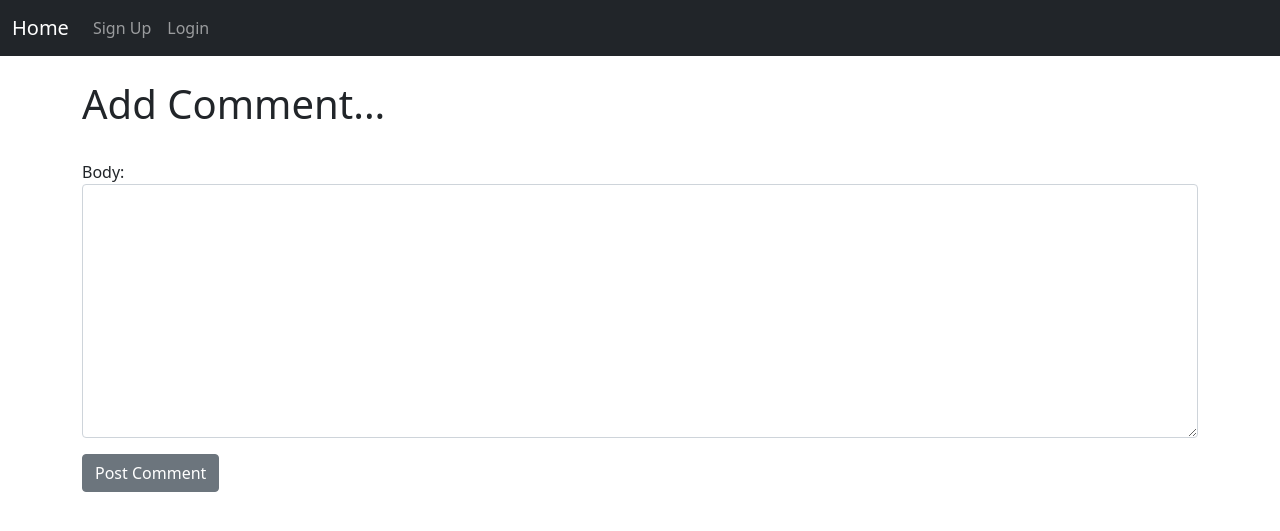
After one commit to vinamraRathi/Website_Evaluation_Using_Opinion_Mining, a Django app: page /1/1/comment/ in a window 1280 px wide. The commit adds this page. Shown: the top 531 px of the page. Run offline with Django 3.2, Linux system fonts and the light colour scheme.

Commit message:
Adding Comments Section

```diff
--- a/main/admin.py
+++ b/main/admin.py
@@ -1,5 +1,5 @@
 from django.contrib import admin
-from . models import Post
+from . models import Post, Comment
 
 admin.site.register(Post)
-#pass = djangotest
+admin.site.register(Comment)
--- a/main/forms.py
+++ b/main/forms.py
@@ -1,5 +1,5 @@
 from django import forms
-from .models import Post
+from .models import Post, Comment
 
 
 class PostForm(forms.ModelForm):
@@ -11,3 +11,13 @@ class PostForm(forms.ModelForm):
             'title': forms.TextInput(attrs={'class':'form-control'}),
             'website_url': forms.URLInput(attrs={'class': 'form-control'}),
         }
+
+
+class CommentForm(forms.ModelForm):
+    class Meta:
+        model = Comment
+        fields = ('body',)
+
+        widgets = {
+            'body': forms.Textarea(attrs={'class': 'form-control'}),
+        }
--- a/main/models.py
+++ b/main/models.py
@@ -25,3 +25,13 @@ def slug_generator(sender, instance, *args, **kwargs):
 
 
 pre_save.connect(slug_generator, sender=Post)
+
+
+class Comment(models.Model):
+    post = models.ForeignKey(Post,related_name="comments", on_delete=models.CASCADE)
+    name = models.CharField(max_length=255)
+    body = models.TextField()
+    date_added = models.DateTimeField(auto_now_add=True)
+
+    def __str__(self):
+        return '%s - %s' %(self.post.title, self.name)
--- /dev/null
+++ b/main/templates/add_comment.html
@@ -0,0 +1,13 @@
+{% extends 'base.html' %}
+
+{% block content %}
+    <h1>Add Comment...</h1>
+    <br>
+    <div class="form-group">
+    <form method="post">
+        {% csrf_token %}
+        {{ form.as_p }}
+        <button class="btn btn-secondary">Post Comment</button>
+    </form>
+    </div>
+{% endblock %}
--- a/main/templates/base.html
+++ b/main/templates/base.html
@@ -43,9 +43,18 @@
           <li class="nav-item">
           <a class="nav-link" href="{% url 'login' %}">Login</a>
           </li>
+          {% endif %}
+      </ul>
 
-          {% endif %}
-
+      <ul class="navbar-nav ms-auto">
+        {% if user.is_authenticated %}
+            <li class="nav-item">
+                <a class="nav-link" href="{% url 'Edit-Profile' %}">
+                    {{ user.first_name }}
+                    {{ user.last_name }}
+                </a>
+            </li>
+        {% endif %}
       </ul>
     </div>
   </div>
--- a/main/urls.py
+++ b/main/urls.py
@@ -1,5 +1,5 @@
 from django.urls import path
-from .views import HomeView, WebsiteDetailView, AddWebsiteView, UpdateWebsiteView, DeleteWebsiteView
+from .views import HomeView, WebsiteDetailView, AddWebsiteView, UpdateWebsiteView, DeleteWebsiteView, AddCommentView
 
 urlpatterns = [
     #path('', views.home, name="home"),
@@ -8,4 +8,5 @@ urlpatterns = [
     path('create/', AddWebsiteView.as_view(), name="Add-Website"),
     path('edit/<slug>/<int:pk>', UpdateWebsiteView.as_view(), name="Update-Website"),
     path('<slug>/<int:pk>/delete', DeleteWebsiteView.as_view(), name="Delete-Website"),
+    path('<slug>/<int:pk>/comment/', AddCommentView.as_view(), name="add_comment"),
 ]
--- a/main/views.py
+++ b/main/views.py
@@ -1,9 +1,9 @@
 from django.shortcuts import render
 from django.views.generic import ListView, DetailView, CreateView, UpdateView, DeleteView
-from .models import Post
-from .forms import PostForm
+from .models import Post, Comment
+from .forms import PostForm, CommentForm
 from django.urls import reverse_lazy
-from django.contrib.auth.models import User
+
 
 class HomeView(ListView):
     model = Post
@@ -36,3 +36,16 @@ class DeleteWebsiteView(DeleteView):
     model = Post
     template_name = 'delete_website.html'
     success_url = reverse_lazy('home')
+
+
+class AddCommentView(CreateView):
+    model = Comment
+    form_class = CommentForm
+    template_name = 'add_comment.html'
+    success_url = reverse_lazy('home')
+    ordering = ['-date']
+
+    def form_valid(self, form):
+        form.instance.name = self.request.user
+        form.instance.post_id = self.kwargs['pk']
+        return super().form_valid(form)
```
Also changed, not shown: main/templates/Selected_Website.html (+20 -0 lines), users/templates/registration/login.html (+10 -3 lines), db.sqlite3, main/migrations/0002_auto_20210407_0551.py (added).
